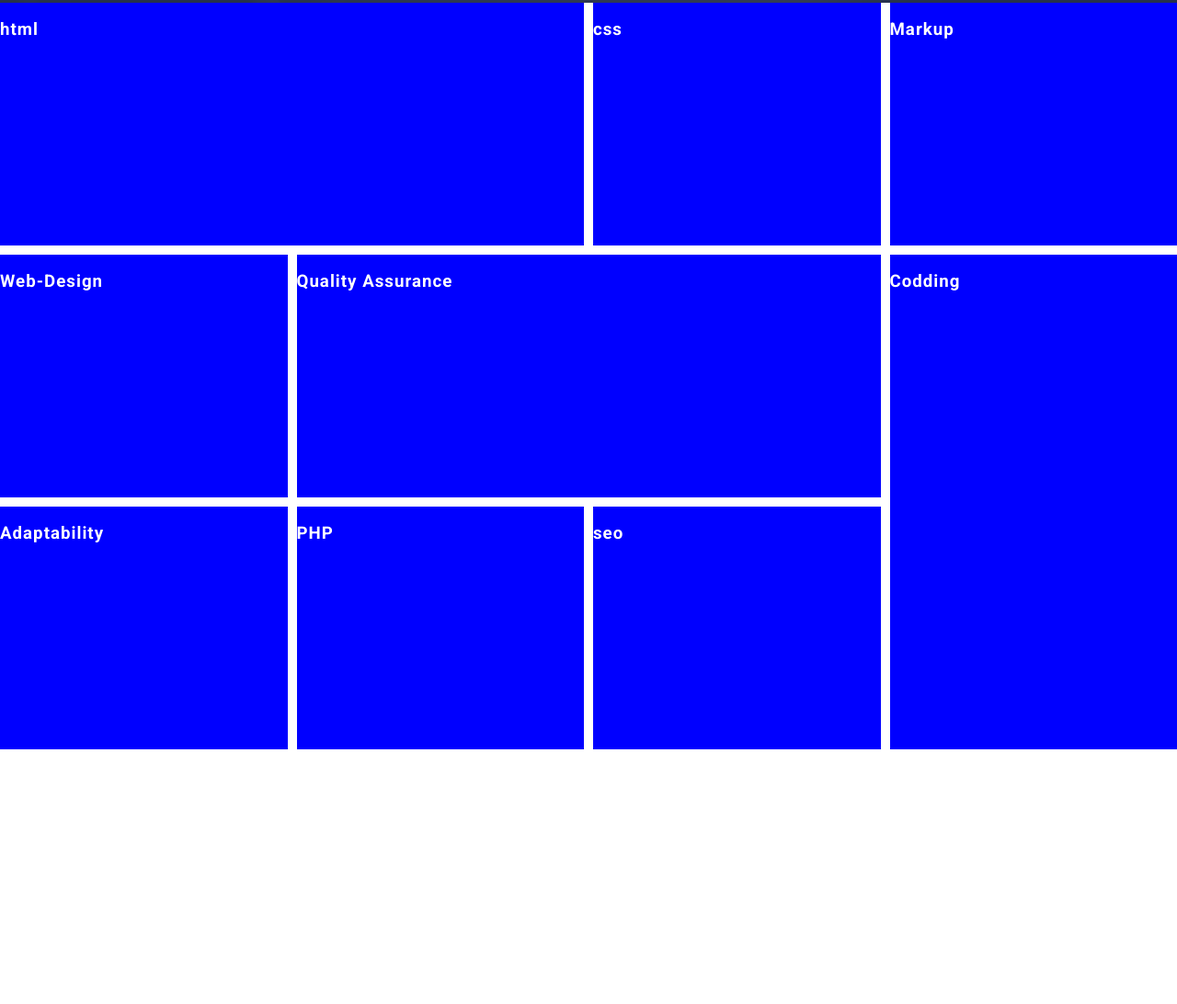
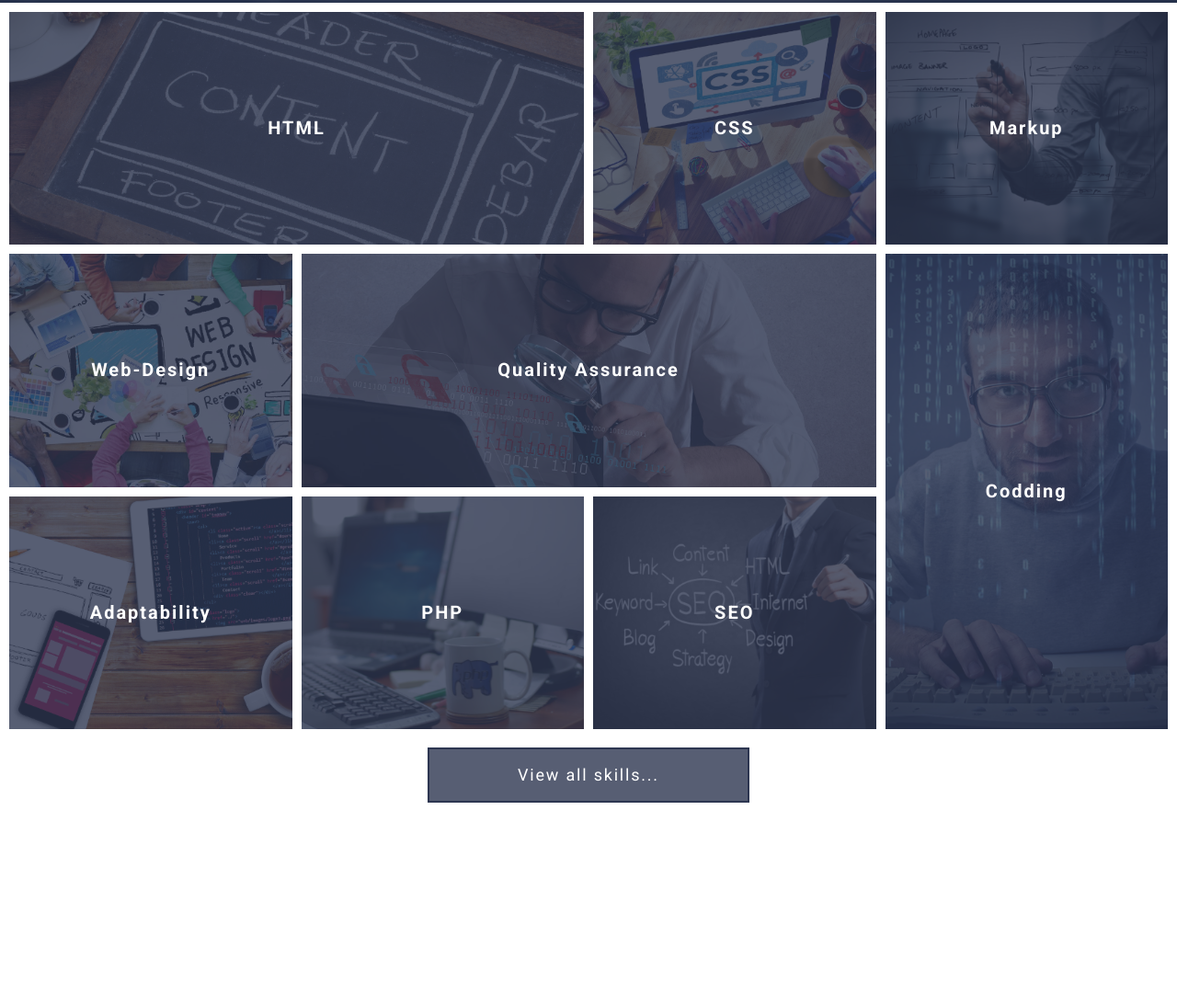
Before and after one commit to KonstantinBondariev/course_work_1, a website: page index.html in a window 1280 px wide. Shown: the part 797-1889 px from the top of the page at 92% size. After the commit the page ends 1700 px from the top, so only its background shows below. Drawn offline with Linux system fonts and the light colour scheme.

Commit message:
created section skills, skills style -final

```diff
--- a/assets/scss/common/_classes.scss
+++ b/assets/scss/common/_classes.scss
@@ -5,20 +5,29 @@
   display: flex;
   align-items: center;
   justify-content: center;
+  height: 60px;
 
-  width: 250px;
-  height: 60px;
   padding: 0.5em 0.1em;
 
   letter-spacing: 0.1em;
 
-  border: 2px solid $color-light;
-  background-color: rgba($color: $color-light, $alpha: 0.1) ;
+
 
   font-size: 1.125rem;
-  font-weight: 400;;;
+  font-weight: 400;
   transition: background-color 0.5s;
+  &--light {
+    width: 250px;
 
+    border: 2px solid $color-light;
+    background-color: rgba($color: $color-light, $alpha: 0.1) ;
+  }
+  &--primary{
+    width: 350px;
+
+    border: 2px solid $color-primary;
+    background-color: rgba($color: $color-primary, $alpha: 0.8) ;
+  }
   &:hover,
   &:focus {
     background-color: $color-accent;
--- a/assets/scss/common/_typography.scss
+++ b/assets/scss/common/_typography.scss
@@ -26,6 +26,12 @@ h1 {
   font-weight: 300;
   line-height: 1.2em;
 }
+h3 {
+  margin: 0;
+  font-size: 1.25rem;
+  font-weight: bold;
+  letter-spacing: 0.1em;
+}
 a {
   text-decoration: none;
 
--- a/assets/scss/components/sections/skills/_skill-item.scss
+++ b/assets/scss/components/sections/skills/_skill-item.scss
@@ -1,8 +1,63 @@
-.skils-item {
-  background-color: blue;
+@use "../../../presets" as *;
+@use "../../../mixins" as *;
+.skills-item {
+  background-color: $color-primary;
+  position: relative;
+  padding: $gap;
+  overflow: hidden;
+
+  &__title {
+    z-index: 1;
+    @include abs-position;
+    display: flex;
+    align-items: center;
+    justify-content: center;
+  }
+
+  &__link{
+    display: flex;
+    width: 100%;
+    height: 100%;
+    padding: $gap-sm;
+    justify-content: center;
+    align-items: center;
+    transition: color 0.5s;
+  }
+
+
+  &__img {
+  background-position: center;
+  background-size: cover;
+  @include abs-position;
+  transition: transform 0.5s;
+  }
+
+  &__overlay {
+    @include abs-position;
+    background-color: rgba($color: $color-primary, $alpha: 0.8);
+    transition: background-color 0.5s;
+  }
+  &:hover {
+    .skills-item__link {
+      color: $color-accent;
+    }
+    .skills-item__overlay {
+      background-color: rgba($color: $color-primary, $alpha: 0.95);
+    }
+    .skills-item__img {
+      transform: scale(1.1,1.1);
+    }
+  }
+  &:nth-of-type(1),
+  &:nth-of-type(2),
+  &:nth-child(8),
+  &:nth-child(9) {
+    text-transform: uppercase;
+  }
+
 }
 @for $i from 1 through 9 {
-  .skils-item:nth-of-type(#{$i}) {
+  .skills-item:nth-of-type(#{$i}) {
     grid-area: a#{$i}
   }
 }
--- a/assets/scss/components/sections/skills/_skills.scss
+++ b/assets/scss/components/sections/skills/_skills.scss
@@ -3,13 +3,18 @@
 
 
 .skills {
+  padding: $gap-sm;
 
 &__container {
+  margin-bottom: 20px;
   display: grid;
   grid-template-areas: "a1 a1 a2 a3" "a4 a5 a5 a6" "a7 a8 a9 a6";
   grid-template-columns: repeat(4, 1fr);
-  grid-auto-rows: 33vh ;
+  grid-auto-rows: calc(33.3333vh - 13.3333px) ;
   gap: $gap-sm;
 }
-
+  &__actions {
+    display: flex;
+    justify-content: center;
+  }
 }
--- a/index.html
+++ b/index.html
@@ -62,82 +62,80 @@
     <section class="skills">
       <!-- <h2></h2> -->
       <div class="skills__container">
-        <article class="skils-item">
-          <h3 class="skils-item__title">
-            <a class="skils-item__link">html</a>
+        <article class="skills-item">
+          <h3 class="skills-item__title">
+            <a class="skills-item__link" href="#">html</a>
           </h3>
-          <div class="skils-item__img" style="background-image: url(assets/img/img-html.png);"></div>
-          <div class="skils-item__overlay"></div>
+          <div class="skills-item__img" style="background-image: url(assets/img/img-html.png);"></div>
+          <div class="skills-item__overlay"></div>
         </article>
 
-        <article class="skils-item">
-          <h3 class="skils-item__title">
-            <a class="skils-item__link">css</a>
+        <article class="skills-item">
+          <h3 class="skills-item__title">
+            <a class="skills-item__link" href="#">css</a>
           </h3>
-          <div class="skils-item__img" style="background-image: url(assets/img/img-html.png);"></div>
-          <div class="skils-item__overlay"></div>
+          <div class="skills-item__img" style="background-image: url(assets/img/img-css.png);"></div>
+          <div class="skills-item__overlay"></div>
         </article>
 
-        <article class="skils-item">
-          <h3 class="skils-item__title">
-            <a class="skils-item__link">Markup</a>
+        <article class="skills-item">
+          <h3 class="skills-item__title">
+            <a class="skills-item__link" href="#">Markup</a>
           </h3>
-          <div class="skils-item__img" style="background-image: url(assets/img/img-html.png);"></div>
-          <div class="skils-item__overlay"></div>
+          <div class="skills-item__img" style="background-image: url(assets/img/img-markup.png);"></div>
+          <div class="skills-item__overlay"></div>
         </article>
 
-        <article class="skils-item">
-          <h3 class="skils-item__title">
-            <a class="skils-item__link">Web-Design</a>
+        <article class="skills-item">
+          <h3 class="skills-item__title">
+            <a class="skills-item__link" href="#">Web-Design</a>
           </h3>
-          <div class="skils-item__img" style="background-image: url(assets/img/img-html.png);"></div>
-          <div class="skils-item__overlay"></div>
+          <div class="skills-item__img" style="background-image: url(assets/img/img-webdesign.png);"></div>
+          <div class="skills-item__overlay"></div>
         </article>
 
-        <article class="skils-item">
-          <h3 class="skils-item__title">
-            <a class="skils-item__link">Quality Assurance</a>
+        <article class="skills-item">
+          <h3 class="skills-item__title">
+            <a class="skills-item__link" href="#">Quality Assurance</a>
           </h3>
-          <div class="skils-item__img" style="background-image: url(assets/img/img-html.png);"></div>
-          <div class="skils-item__overlay"></div>
+          <div class="skills-item__img" style="background-image: url(assets/img/img-qa.png);"></div>
+          <div class="skills-item__overlay"></div>
         </article>
 
-        <article class="skils-item">
-          <h3 class="skils-item__title">
-            <a class="skils-item__link">Codding</a>
+        <article class="skills-item">
+          <h3 class="skills-item__title">
+            <a class="skills-item__link" href="#">Codding</a>
           </h3>
-          <div class="skils-item__img" style="background-image: url(assets/img/img-html.png);"></div>
-          <div class="skils-item__overlay"></div>
+          <div class="skills-item__img" style="background-image: url(assets/img/img-codding.png);"></div>
+          <div class="skills-item__overlay"></div>
         </article>
 
-        <article class="skils-item">
-          <h3 class="skils-item__title">
-            <a class="skils-item__link">Adaptability</a>
+        <article class="skills-item">
+          <h3 class="skills-item__title">
+            <a class="skills-item__link" href="#">Adaptability</a>
           </h3>
-          <div class="skils-item__img" style="background-image: url(assets/img/img-html.png);"></div>
-          <div class="skils-item__overlay"></div>
+          <div class="skills-item__img" style="background-image: url(assets/img/img-adaptability.png);"></div>
+          <div class="skills-item__overlay"></div>
         </article>
 
-        <article class="skils-item">
-          <h3 class="skils-item__title">
-            <a class="skils-item__link">PHP</a>
+        <article class="skills-item">
+          <h3 class="skills-item__title">
+            <a class="skills-item__link" href="#">PHP</a>
           </h3>
-          <div class="skils-item__img" style="background-image: url(assets/img/img-html.png);"></div>
-          <div class="skils-item__overlay"></div>
+          <div class="skills-item__img" style="background-image: url(assets/img/img-php.png);"></div>
+          <div class="skills-item__overlay"></div>
         </article>
 
-        <article class="skils-item">
-          <h3 class="skils-item__title">
-            <a class="skils-item__link">seo</a>
+        <article class="skills-item">
+          <h3 class="skills-item__title">
+            <a class="skills-item__link" href="#">seo</a>
           </h3>
-          <div class="skils-item__img" style="background-image: url(assets/img/img-html.png);"></div>
-          <div class="skils-item__overlay"></div>
+          <div class="skills-item__img" style="background-image: url(assets/img/img-seo.png);"></div>
+          <div class="skills-item__overlay"></div>
         </article>
-
-        <div class="skils__actions">
-          <a class="btn btn--primary" href="#">View all skills...</a>
-        </div>
-
+      </div>
+      <div class="skills__actions">
+        <a class="btn btn--primary" href="#">View all skills...</a>
       </div>
     </section>
 
```
Also changed, not shown: assets/css/style.css.
